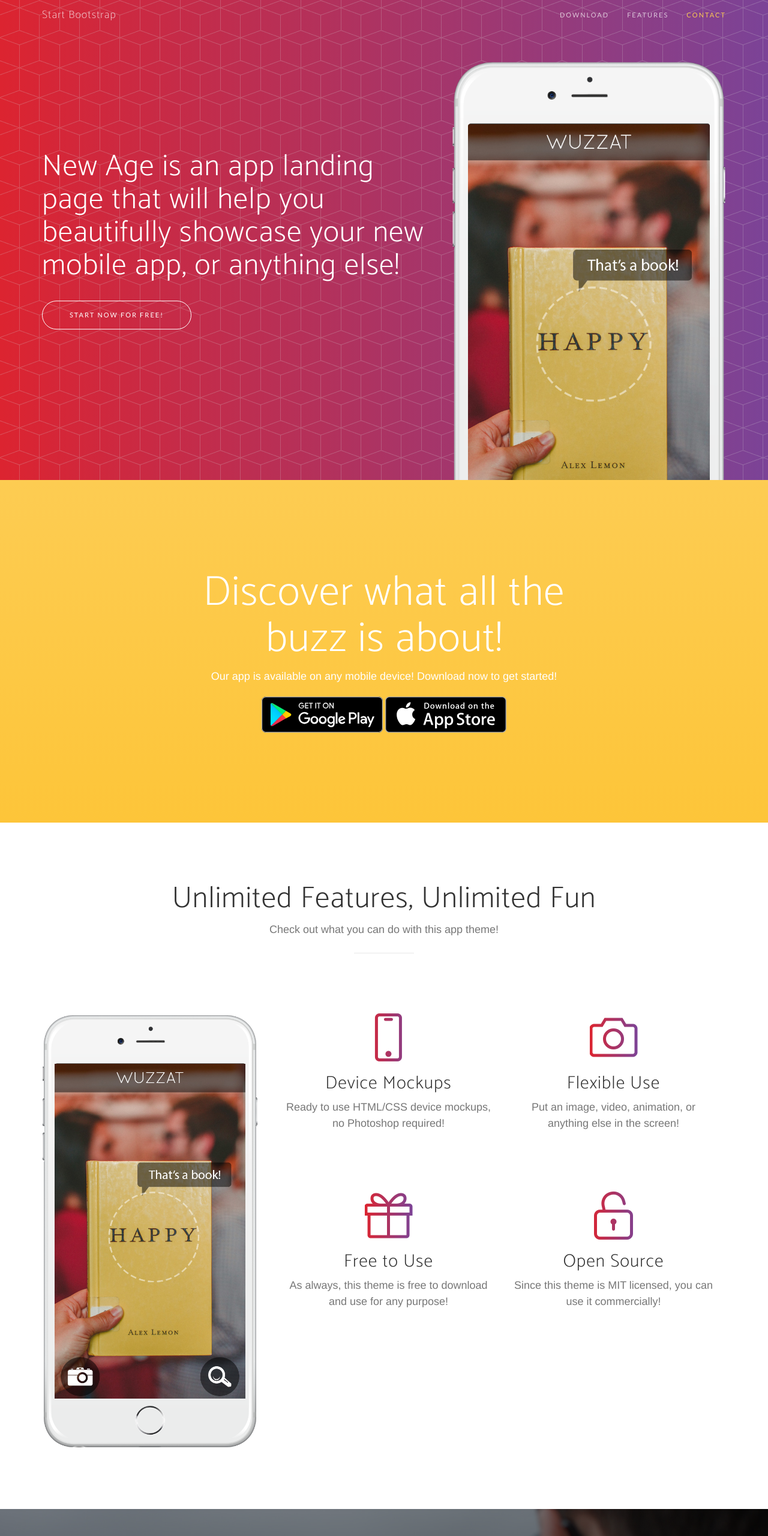
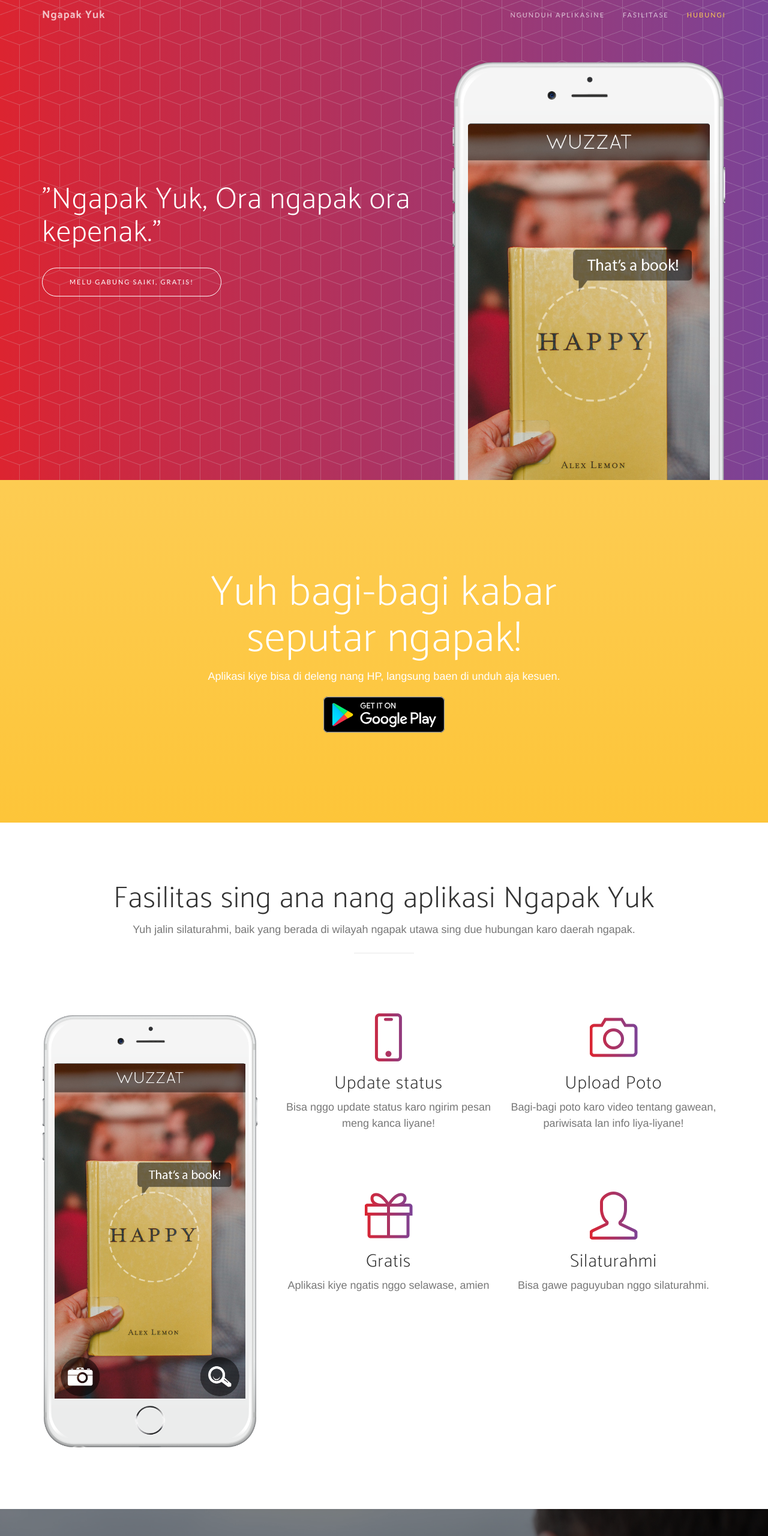
Before and after one commit to ngapakyuk/ngapakyuk.github.io, a website: page index.html in a window 1280 px wide. Shown: the top 2560 px of the page at 60% size. Drawn offline with nearby package versions, Linux system fonts and the light colour scheme; a web font is replaced by a local one.

Commit message:
Lading Page NGapak YUK

```diff
--- a/index.html
+++ b/index.html
@@ -9,7 +9,7 @@
     <meta name="description" content="">
     <meta name="author" content="">
 
-    <title>New Age - Start Bootstrap Theme</title>
+    <title>Ngapak Yuk - Ora Ngapak Ora Kepenak</title>
 
     <!-- Bootstrap Core CSS -->
     <link href="vendor/bootstrap/css/bootstrap.min.css" rel="stylesheet">
@@ -45,20 +45,20 @@
                 <button type="button" class="navbar-toggle collapsed" data-toggle="collapse" data-target="#bs-example-navbar-collapse-1">
                     <span class="sr-only">Toggle navigation</span> Menu <i class="fa fa-bars"></i>
                 </button>
-                <a class="navbar-brand page-scroll" href="#page-top">Start Bootstrap</a>
+                <a class="navbar-brand page-scroll" href="#page-top"><strong>Ngapak Yuk</strong></a>
             </div>
 
             <!-- Collect the nav links, forms, and other content for toggling -->
             <div class="collapse navbar-collapse" id="bs-example-navbar-collapse-1">
                 <ul class="nav navbar-nav navbar-right">
                     <li>
-                        <a class="page-scroll" href="#download">Download</a>
+                        <a class="page-scroll" href="#download">Ngunduh Aplikasine</a>
                     </li>
                     <li>
-                        <a class="page-scroll" href="#features">Features</a>
+                        <a class="page-scroll" href="#features">Fasilitase</a>
                     </li>
                     <li>
-                        <a class="page-scroll" href="#contact">Contact</a>
+                        <a class="page-scroll" href="#contact">Hubungi</a>
                     </li>
                 </ul>
             </div>
@@ -73,8 +73,9 @@
                 <div class="col-sm-7">
                     <div class="header-content">
                         <div class="header-content-inner">
-                            <h1>New Age is an app landing page that will help you beautifully showcase your new mobile app, or anything else!</h1>
-                            <a href="#download" class="btn btn-outline btn-xl page-scroll">Start Now for Free!</a>
+                            <h1>"Ngapak Yuk, Ora ngapak ora kepenak." </h1>
+
+                            <a href="#download" class="btn btn-outline btn-xl page-scroll">Melu gabung saiki, Gratis!</a>
                         </div>
                     </div>
                 </div>
@@ -101,11 +102,11 @@
         <div class="container">
             <div class="row">
                 <div class="col-md-8 col-md-offset-2">
-                    <h2 class="section-heading">Discover what all the buzz is about!</h2>
-                    <p>Our app is available on any mobile device! Download now to get started!</p>
+                    <h2 class="section-heading">Yuh bagi-bagi kabar seputar ngapak!</h2>
+                    <p>Aplikasi kiye bisa di deleng nang HP, langsung baen di unduh aja kesuen.</p>
                     <div class="badges">
-                        <a class="badge-link" href="#"><img src="img/google-play-badge.svg" alt=""></a>
-                        <a class="badge-link" href="#"><img src="img/app-store-badge.svg" alt=""></a>
+                        <a class="badge-link" target="_blank" href="https://play.google.com/"><img src="img/google-play-badge.svg" alt=""></a>
+                        <!-- <a class="badge-link" href="#"><img src="img/app-store-badge.svg" alt=""></a> -->
                     </div>
                 </div>
             </div>
@@ -117,8 +118,8 @@
             <div class="row">
                 <div class="col-lg-12 text-center">
                     <div class="section-heading">
-                        <h2>Unlimited Features, Unlimited Fun</h2>
-                        <p class="text-muted">Check out what you can do with this app theme!</p>
+                        <h2>Fasilitas sing ana nang aplikasi Ngapak Yuk</h2>
+                        <p class="text-muted">Yuh jalin silaturahmi, baik yang berada di wilayah ngapak utawa sing due hubungan karo daerah ngapak.
                         <hr>
                     </div>
                 </div>
@@ -129,10 +130,9 @@
                         <div class="device-mockup iphone6_plus portrait white">
                             <div class="device">
                                 <div class="screen">
-                                    <!-- Demo image for screen mockup, you can put an image here, some HTML, an animation, video, or anything else! -->
+
                                     <img src="img/demo-screen-1.jpg" class="img-responsive" alt=""> </div>
                                 <div class="button">
-                                    <!-- You can hook the "home button" to some JavaScript events or just remove it -->
                                 </div>
                             </div>
                         </div>
@@ -144,15 +144,15 @@
                             <div class="col-md-6">
                                 <div class="feature-item">
                                     <i class="icon-screen-smartphone text-primary"></i>
-                                    <h3>Device Mockups</h3>
-                                    <p class="text-muted">Ready to use HTML/CSS device mockups, no Photoshop required!</p>
+                                    <h3>Update status</h3>
+                                    <p class="text-muted">Bisa nggo update status karo ngirim pesan meng kanca liyane!</p>
                                 </div>
                             </div>
                             <div class="col-md-6">
                                 <div class="feature-item">
                                     <i class="icon-camera text-primary"></i>
-                                    <h3>Flexible Use</h3>
-                                    <p class="text-muted">Put an image, video, animation, or anything else in the screen!</p>
+                                    <h3>Upload Poto</h3>
+                                    <p class="text-muted">Bagi-bagi poto karo video tentang gawean, pariwisata lan info liya-liyane!</p>
                                 </div>
                             </div>
                         </div>
@@ -160,15 +160,15 @@
                             <div class="col-md-6">
                                 <div class="feature-item">
                                     <i class="icon-present text-primary"></i>
-                                    <h3>Free to Use</h3>
-                                    <p class="text-muted">As always, this theme is free to download and use for any purpose!</p>
+                                    <h3>Gratis</h3>
+                                    <p class="text-muted">Aplikasi kiye ngatis nggo selawase, amien</p>
                                 </div>
                             </div>
                             <div class="col-md-6">
                                 <div class="feature-item">
-                                    <i class="icon-lock-open text-primary"></i>
-                                    <h3>Open Source</h3>
-                                    <p class="text-muted">Since this theme is MIT licensed, you can use it commercially!</p>
+                                    <i class="icon-user text-primary"></i>
+                                    <h3>Silaturahmi</h3>
+                                    <p class="text-muted">Bisa gawe paguyuban nggo silaturahmi.</p>
                                 </div>
                             </div>
                         </div>
@@ -180,8 +180,9 @@
     <section class="cta">
         <div class="cta-content">
             <div class="container">
-                <h2>Stop waiting.<br>Start building.</h2>
-                <a href="#contact" class="btn btn-outline btn-xl page-scroll">Let's Get Started!</a>
+                <h2>Apa kue aplikasi Ngapak Yuk?
+                </h2>
+                <a href="#contact" class="btn btn-outline btn-xl page-scroll">Yuh Kepo!</a>
             </div>
         </div>
         <div class="overlay"></div>
@@ -189,24 +190,14 @@
 
     <section id="contact" class="contact bg-primary">
         <div class="container">
-            <h2>We <i class="fa fa-heart"></i> new friends!</h2>
-            <ul class="list-inline list-social">
-                <li class="social-twitter">
-                    <a href="#"><i class="fa fa-twitter"></i></a>
-                </li>
-                <li class="social-facebook">
-                    <a href="#"><i class="fa fa-facebook"></i></a>
-                </li>
-                <li class="social-google-plus">
-                    <a href="#"><i class="fa fa-google-plus"></i></a>
-                </li>
-            </ul>
+            <h2>Yuh Sedulur Kabeh <i title="Seneng" class="fa fa-heart"></i> Budaya Ngapak!</h2>
+            <h3>Ana kritik lan saran? yuh hubungi baen email : support@ngapakyuk.com</h3>
         </div>
     </section>
 
     <footer>
         <div class="container">
-            <p>&copy; 2016 Start Bootstrap. All Rights Reserved.</p>
+            <p>By 2016 Ngapak Yuk Developer, JL. Karanganyar - Bandasari, Tegal Jawa Tengah Indonesia</p>
             <ul class="list-inline">
                 <li>
                     <a href="#">Privacy</a>
```
